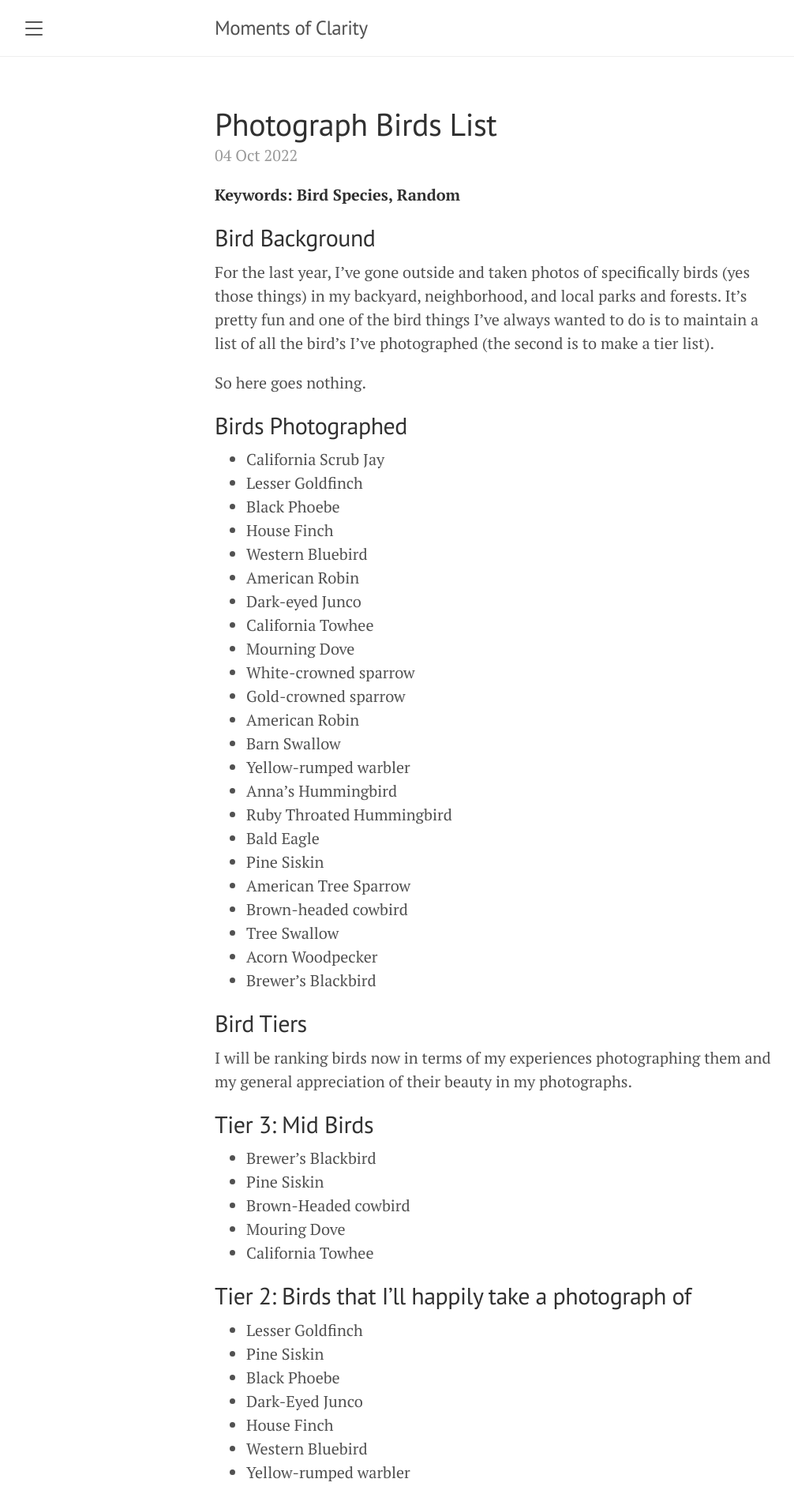
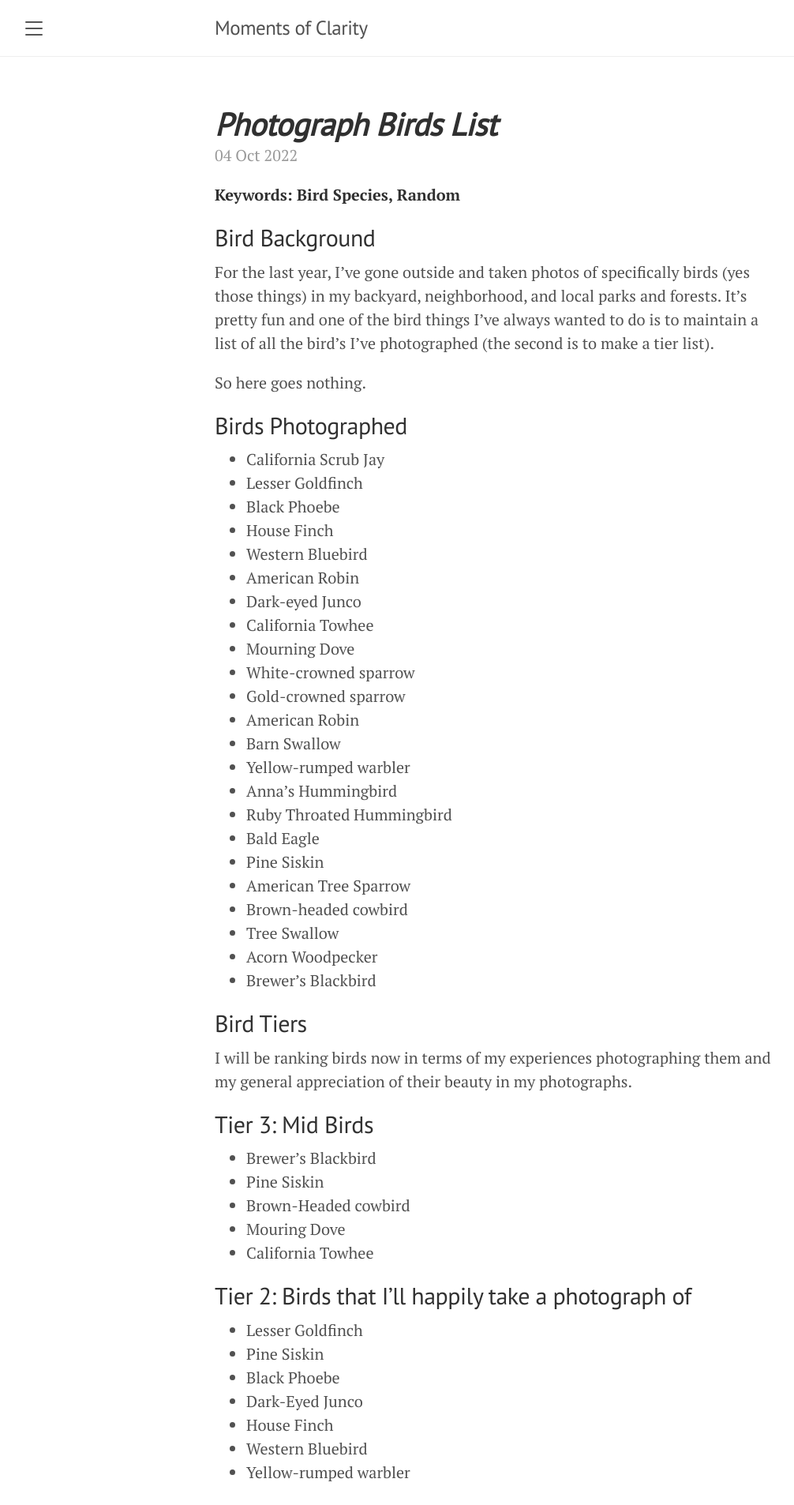
Before and after one commit to anish-lakkapragada/moments-of-clarity, a Jekyll site: the page built from _posts/2022-10-04-birdslist.markdown, in a window 1280 px wide. Shown: the top 1906 px of the page at 79% size, without its empty margins (8-1014 px from the left). Built offline with Jekyll 4.4.1, drawn with Linux system fonts in a browser that asks for light colours.

Commit message:
good change

```diff
--- a/_layouts/post.html
+++ b/_layouts/post.html
@@ -24,4 +24,10 @@ layout: default
     {% endfor %}
   </ul>
 </div>
+
+<style>
+  .title {
+    font-style: italic;
+  }
+</style>
 {% endif %}
--- a/public/css/lanyon.css
+++ b/public/css/lanyon.css
@@ -313,6 +313,7 @@ a.sidebar-nav-item:focus {
 .post-title a {
   color: #303030;
 }
+
 .page-title,
 .post-title {
   margin-top: 0;
--- a/public/css/poole.css
+++ b/public/css/poole.css
@@ -338,11 +338,14 @@ tbody tr:nth-child(odd) th {
 .post-title,
 .post-title a {
   color: #303030;
+  font-weight: bold;
+  font-style: italic;
 }
 .page-title,
 .post-title {
   margin-top: 0;
 }
+
 
 /* Meta data line below post title */
 .post-date {
```
Also changed, not shown: public/favicon.ico (deleted).
